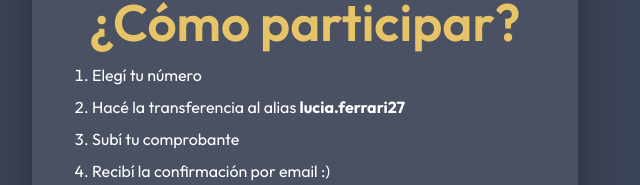
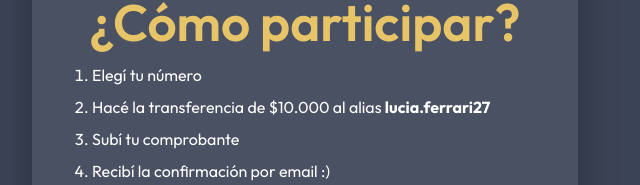
Before and after one commit to trinifaccini/soreteoluciv2, a React (Vite) app: page / in a window 1280 px wide. Shown: the part 367-552 px from the top of the page, without its empty margins (0-640 px from the left). Built offline with nearby package versions, Linux system fonts and the light colour scheme.

Commit message:
Specify transfer amount in participation instructions

```diff
--- a/src/Welcome.jsx
+++ b/src/Welcome.jsx
@@ -26,7 +26,7 @@ export default function Welcome() {
 
         <ol>
           <li>Elegí tu número</li>
-          <li>Hacé la transferencia al alias <strong>lucia.ferrari27</strong></li>
+          <li>Hacé la transferencia de $10.000 al alias <strong>lucia.ferrari27</strong></li>
           <li>Subí tu comprobante</li>
           <li>Recibí la confirmación por email :) </li>
         </ol>
```
